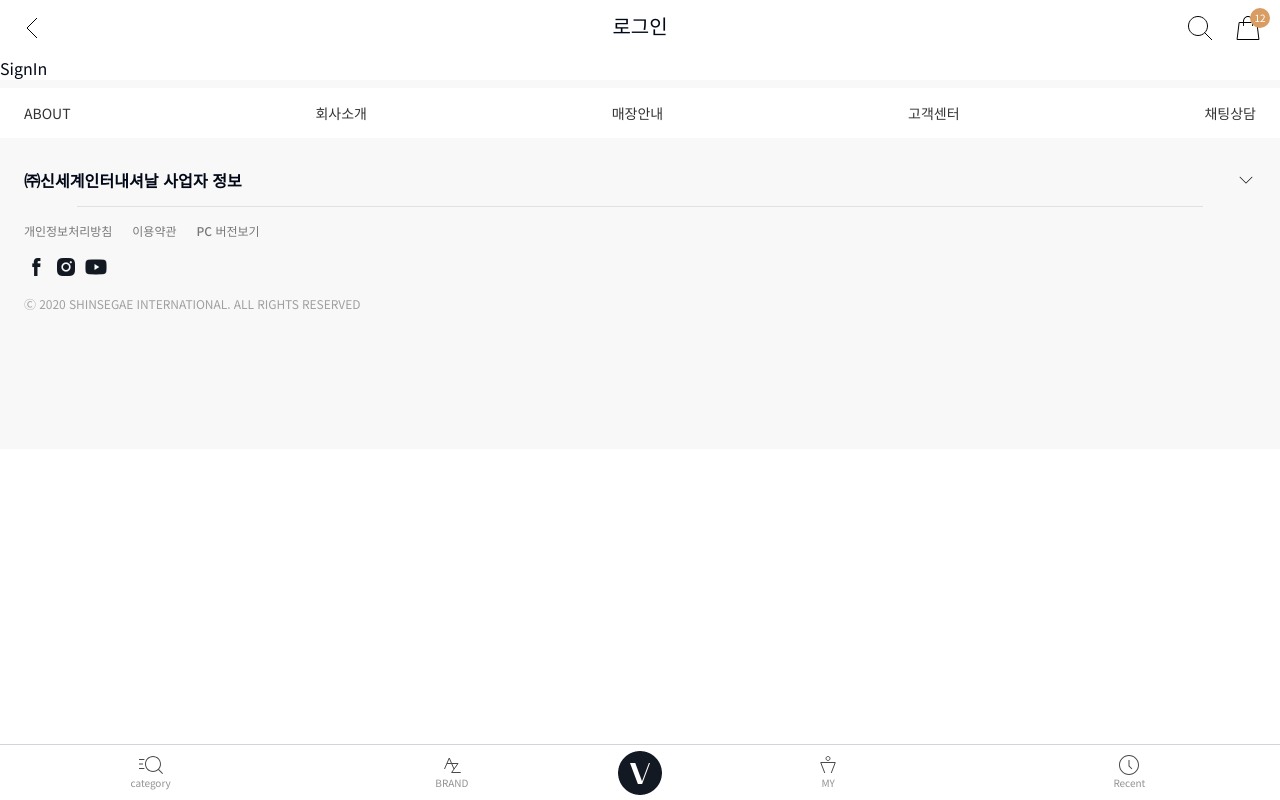
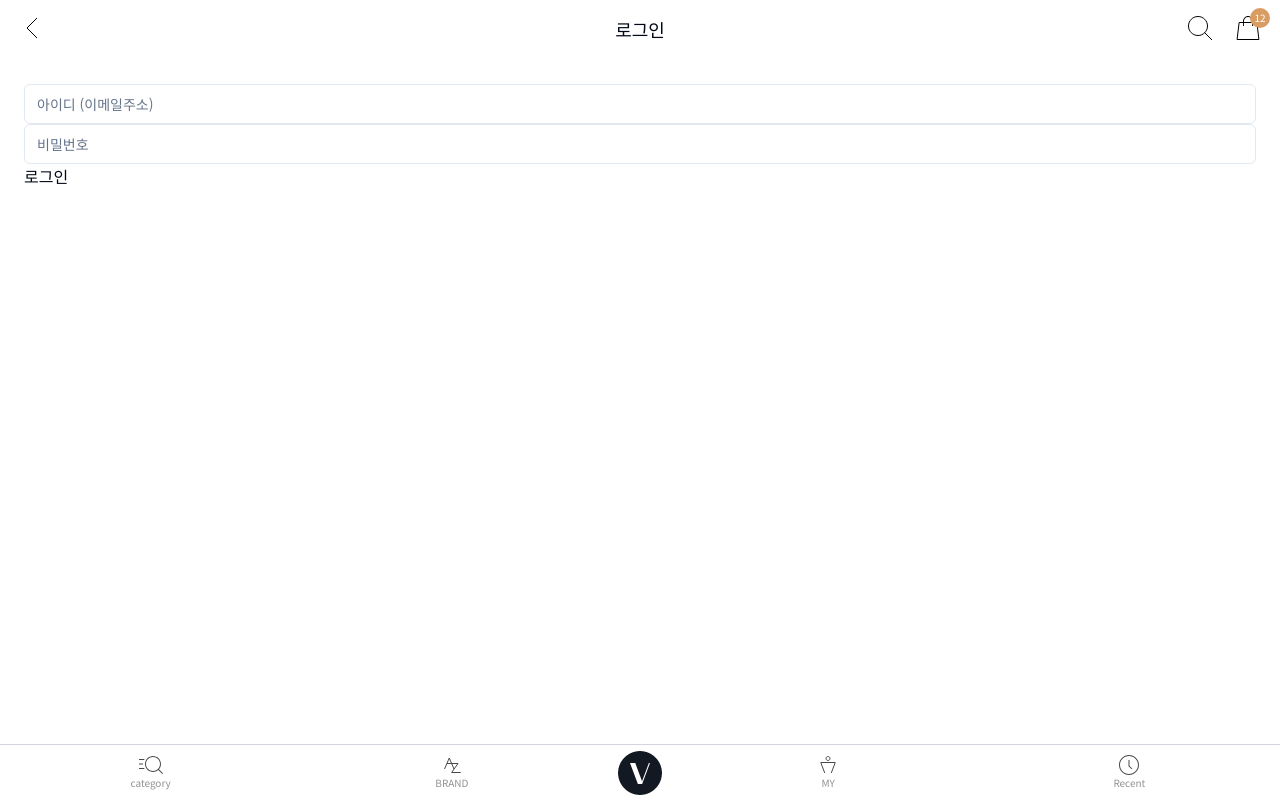
Before and after one commit to jangdebug/jokim-bizarre-adventure-frontend, a Next.js app: page /sign-in in a window 1280 px wide. Shown: the top 800 px of the page. Built offline with nearby package versions, Linux system fonts and the light colour scheme.

Commit message:
:wrench:feat: publishing sign in component

```diff
--- a/next.config.mjs
+++ b/next.config.mjs
@@ -1,4 +1,13 @@
 /** @type {import('next').NextConfig} */
-const nextConfig = {}
+const nextConfig = {
+    images: {
+      remotePatterns: [
+        {
+          protocol: 'https',
+          hostname: 'image.sivillage.com',
+        },
+      ],
+    },
+  }
 
-export default nextConfig
+  export default nextConfig
--- a/src/app/(auth)/sign-in/page.tsx
+++ b/src/app/(auth)/sign-in/page.tsx
@@ -1,5 +1,10 @@
+import SignInForm from '@/components/sign-in/SignInForm'
 import React from 'react'
 
 export default function SignIn() {
-  return <div>SignIn</div>
+  const handleSignUp = async (signUpFormData: FormData) => {
+    'use server'
+    console.log('data', signUpFormData)
+  }
+  return <SignInForm handleSignIn={handleSignUp}></SignInForm>
 }
--- a/src/app/(main)/page.tsx
+++ b/src/app/(main)/page.tsx
@@ -1,5 +1,5 @@
 import FadeUpSection from '@/components/util/FadeUpSection'
-import MainCarousel from '@/components/MainCarousel'
+import MainCarousel from '@/components/main/MainCarousel'
 import ToTopButton from '@/components/util/ToTopButton'
 
 export default function Home() {
--- a/src/components/layout/AuthServiceHeader.tsx
+++ b/src/components/layout/AuthServiceHeader.tsx
@@ -26,8 +26,11 @@ export default function AuthServiceHeader() {
           <li>
             <LeftArrowIcon />
           </li>
-          <li className="absolute left-[50%] translate-x-[-50%]">
-            <TitleHeader title={title} textStyle="text-xl" />
+          <li className="absolute left-[50%] translate-x-[-50%] ">
+            <TitleHeader
+              title={title}
+              textStyle="text-[18px] font-medium leading-[34px]"
+            />
           </li>
           <li>
             <ul className="flex gap-4">
--- /dev/null
+++ b/src/components/sign-in/SignInField.tsx
@@ -0,0 +1,25 @@
+import React from 'react'
+import { Input } from '../ui/input'
+
+export default function SignInField() {
+  const handleChange = (e: React.ChangeEvent<HTMLInputElement>) => {
+    console.log(e.target.name, e.target.value)
+  }
+
+  return (
+    <>
+      <Input
+        type="text"
+        name="email"
+        placeholder="아이디 (이메일주소)"
+        onChange={handleChange}
+      />
+      <Input
+        type="password"
+        name="password"
+        placeholder="비밀번호"
+        onChange={handleChange}
+      />
+    </>
+  )
+}
--- /dev/null
+++ b/src/components/sign-in/SignInForm.tsx
@@ -0,0 +1,21 @@
+'use client'
+
+import React from 'react'
+import SignInField from './SignInField'
+
+export default function SignInForm({
+  handleSignIn,
+}: {
+  handleSignIn: (formData: FormData) => void
+}) {
+  return (
+    <section className="w-full min-h-[calc(100vh-112px)]">
+      <div className="p-[28px_24px_112px] ">
+        <form action={handleSignIn}>
+          <SignInField />
+          <button>로그인</button>
+        </form>
+      </div>
+    </section>
+  )
+}
--- a/src/components/ui/TitleHeader.tsx
+++ b/src/components/ui/TitleHeader.tsx
@@ -2,7 +2,7 @@ import React from 'react'
 
 export default function TitleHeader({
   title = '타이틀',
-  textStyle = 'text-2xl font-bold',
+  textStyle = 'text-[18px] font-bold',
 }: {
   title: string
   textStyle?: string
--- /dev/null
+++ b/src/components/ui/input.tsx
@@ -0,0 +1,25 @@
+import * as React from 'react'
+
+import { cn } from '@/lib/utils'
+
+export interface InputProps
+  extends React.InputHTMLAttributes<HTMLInputElement> {}
+
+const Input = React.forwardRef<HTMLInputElement, InputProps>(
+  ({ className, type, ...props }, ref) => {
+    return (
+      <input
+        type={type}
+        className={cn(
+          'flex h-10 w-full rounded-md border border-input bg-background px-3 py-2 text-sm ring-offset-background file:border-0 file:bg-transparent file:text-sm file:font-medium placeholder:text-muted-foreground focus-visible:outline-none focus-visible:ring-2 focus-visible:ring-ring focus-visible:ring-offset-2 disabled:cursor-not-allowed disabled:opacity-50',
+          className,
+        )}
+        ref={ref}
+        {...props}
+      />
+    )
+  },
+)
+Input.displayName = 'Input'
+
+export { Input }
```
Also changed, not shown: src/components/main/MainCarousel.tsx (renamed from src/components/MainCarousel.tsx).
